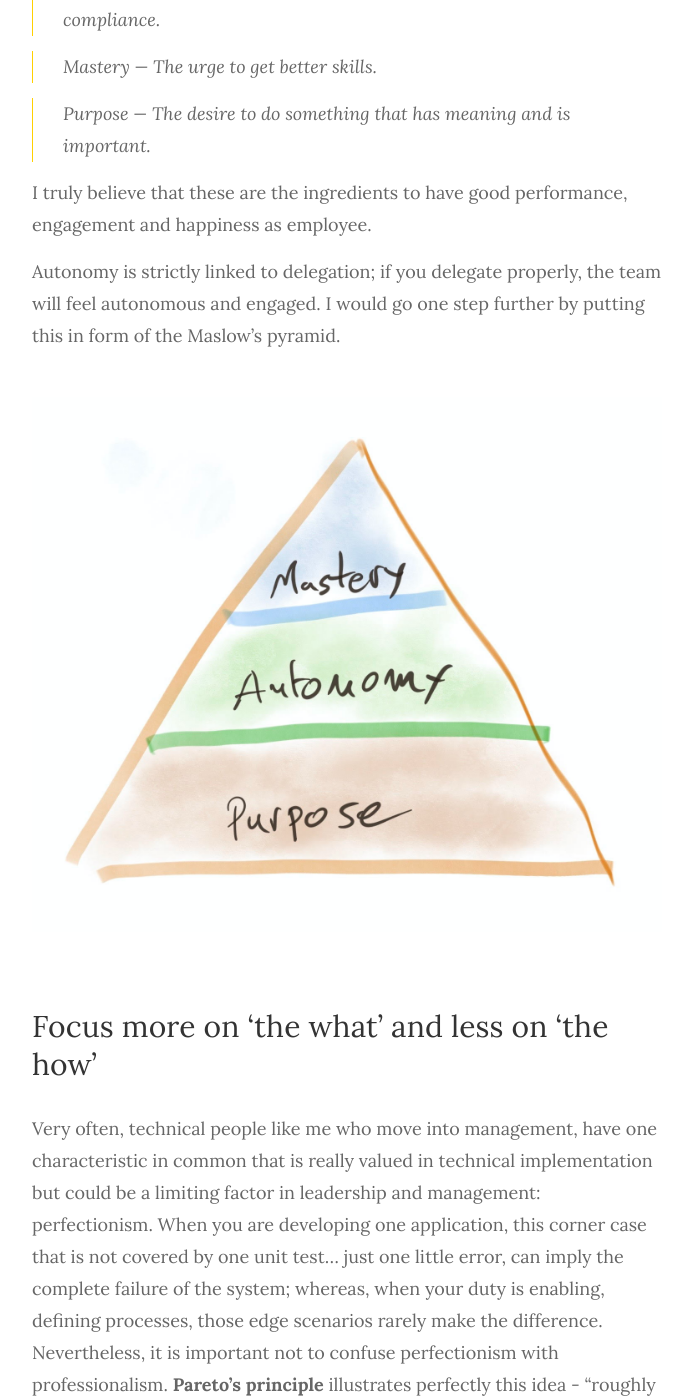
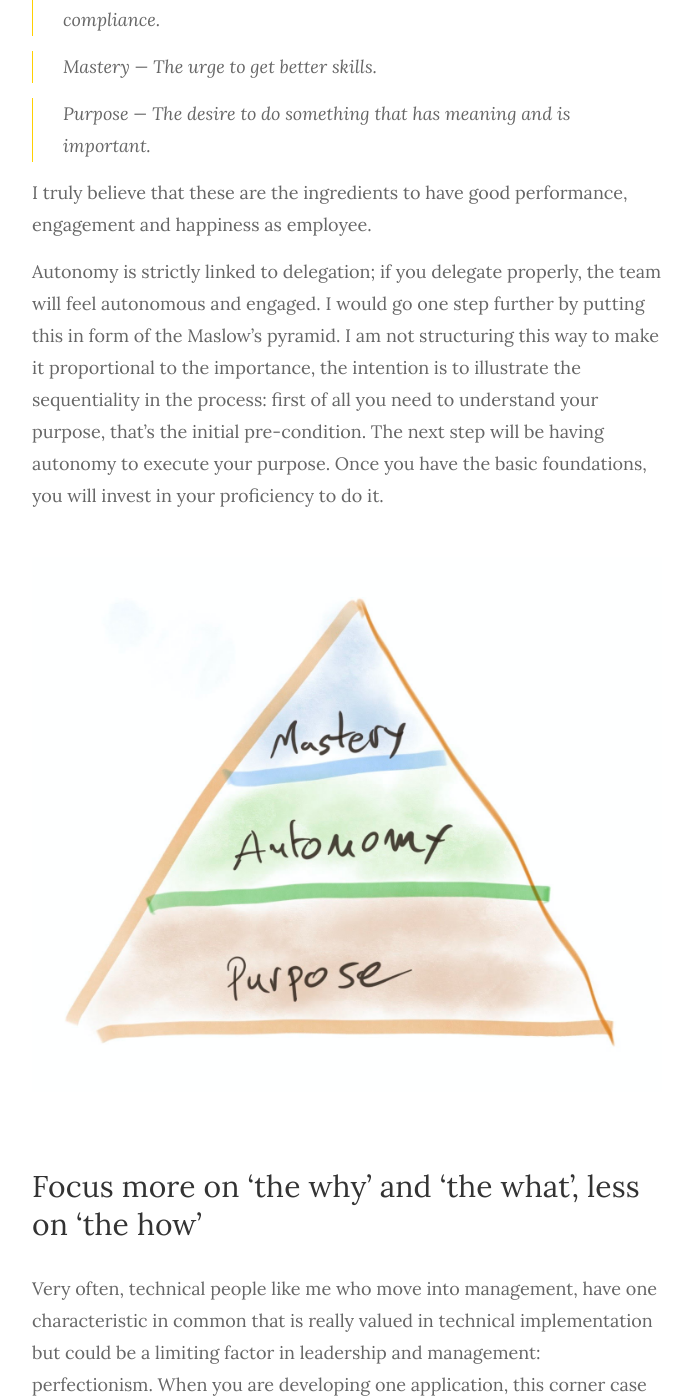
Before and after one commit to pelayuko/pelayuko.github.io, a Jekyll site: the page built from _posts/2020-06-28-art-of-delegation.md, in a window 1280 px wide and 1400 px high, scrolled down 2243 px. Shown: the whole window, without its empty margins (293-984 px from the left). Built offline with Jekyll 4.4.1, drawn with Linux system fonts in a browser that asks for light colours; some of the changed text lies outside the part shown.

Commit message:
refine post

```diff
--- a/_posts/2020-06-28-art-of-delegation.md
+++ b/_posts/2020-06-28-art-of-delegation.md
@@ -33,15 +33,15 @@ To extend the second point I will use the concept elaborated by **Daniel H. Pink
 
 I truly believe that these are the ingredients to have good performance, engagement and happiness as employee.
 
-Autonomy is strictly linked to delegation; if you delegate properly, the team will feel autonomous and engaged. I would go one step further by putting this in form of the Maslow’s pyramid.
+Autonomy is strictly linked to delegation; if you delegate properly, the team will feel autonomous and engaged. I would go one step further by putting this in form of the Maslow’s pyramid. I am not structuring this way to make it proportional to the importance, the intention is to illustrate the sequentiality in the process: first of all you need to understand your purpose, that's the initial pre-condition. The next step will be having autonomy to execute your purpose. Once you have the basic foundations, you will invest in your proficiency to do it.
 
 ![]({{site.baseurl}}/assets/img/maslow-mastery.png)
 
-## Focus more on 'the what' and less on 'the how'
+## Focus more on 'the why' and 'the what', less on 'the how'
 
 Very often, technical people like me who move into management, have one characteristic in common that is really valued in technical implementation but could be a limiting factor in leadership and management: perfectionism. When you are developing one application, this corner case that is not covered by one unit test... just one little error, can imply the complete failure of the system; whereas, when your duty is enabling, defining processes, those edge scenarios rarely make the difference. Nevertheless, it is important not to confuse perfectionism with professionalism. **Pareto’s principle** illustrates perfectly this idea - “roughly 80% of the effects come from 20% of the causes”; in our case, 80% of the results as manager, comes from 20% of the effort.
 
-At this point you can think, ok, cool, what has perfectionism to do with delegation? Well, if you’re a perfectionist, most likely you will tend to over-control every aspect, and this could tend to **micromanagement**, we have just found the first obstacle on the road. As a leader, you should put your effort in the **‘What’** you want to be delivered, not in the **‘How’**, giving this autonomy to your team on the implementation. We can use again Pareto’s numbers: spend 80% of your time defining the expectations that link to the purpose and leave 20% to track the execution.
+At this point you can think, ok, cool, what has perfectionism to do with delegation? Well, if you’re a perfectionist, most likely you will tend to over-control every aspect, and this could tend to **micromanagement**, we have just found the first obstacle on the road. As a leader, you should start by setting up clarity with **Why**, which connects with your purpose, as explained before. Then, you should put your effort in the **‘What’** you want to be delivered, not in the **‘How’**, giving this autonomy to your team on the implementation. We can use again Pareto’s numbers: **spend 80% of your time defining the purpose and the expectations and leave 20% to track the execution**.
 
 ## Impostor syndrome
 
```
